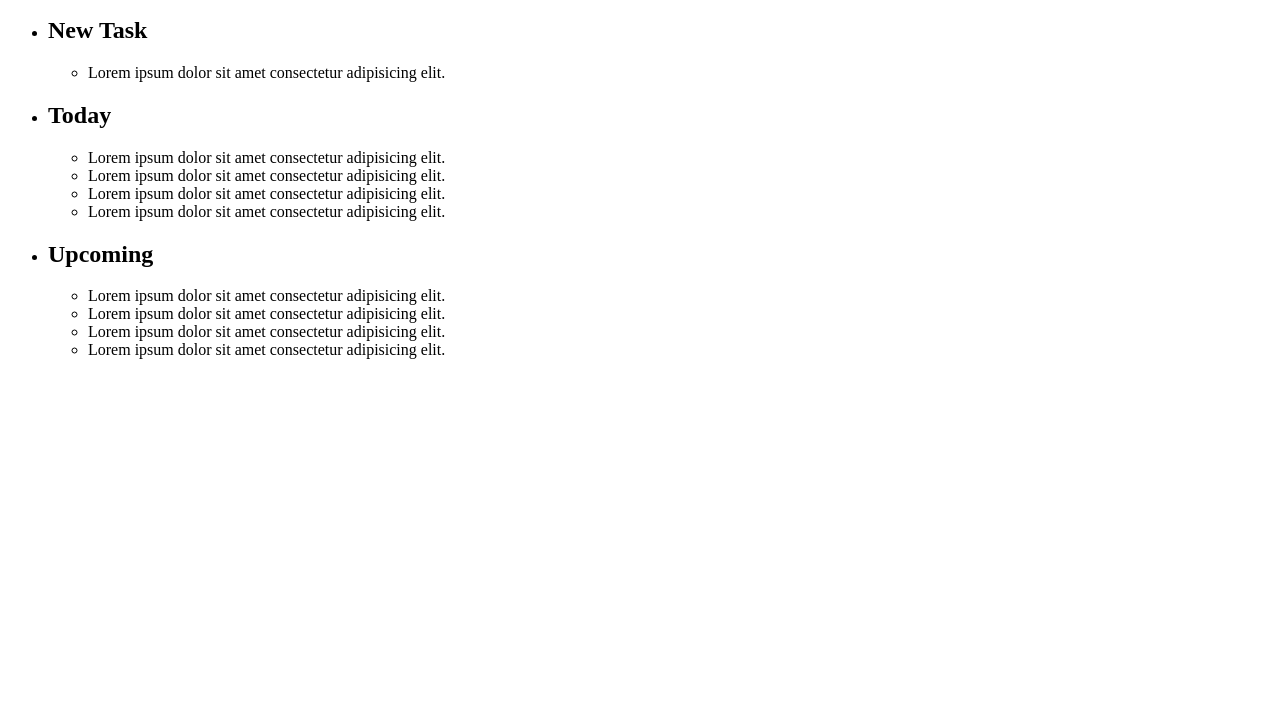
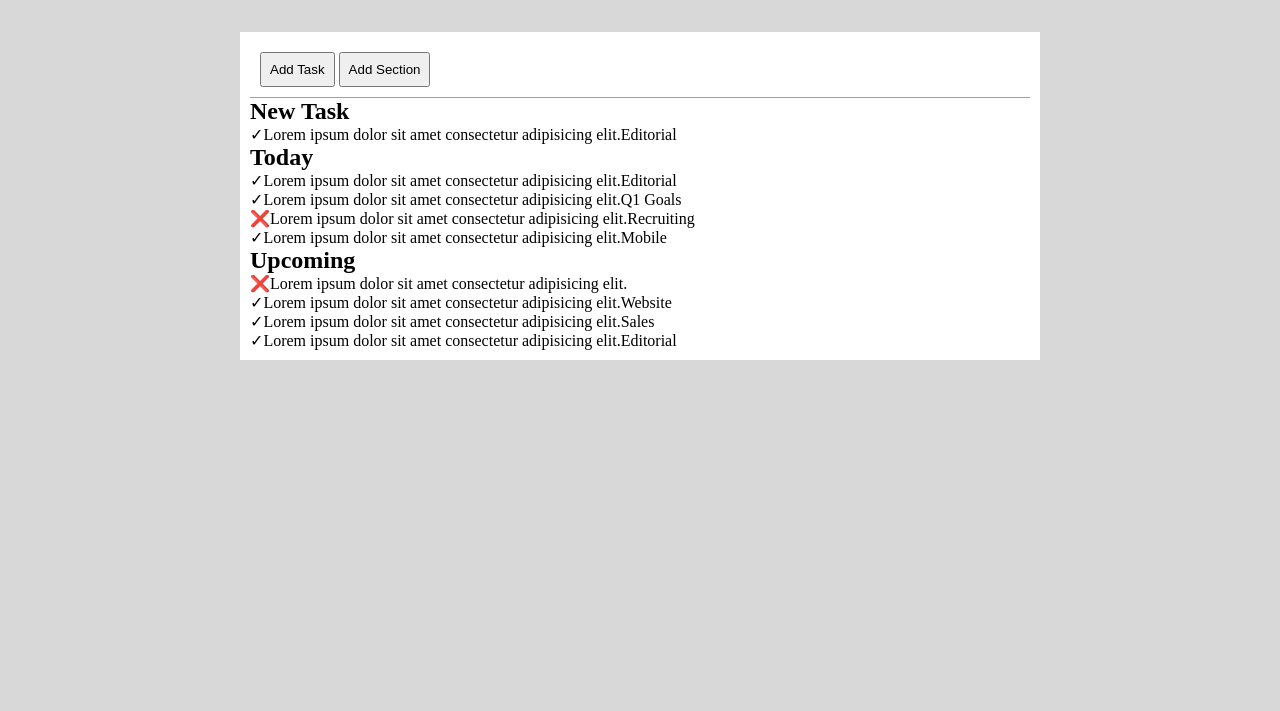
Before and after one commit to abrenga/html-css-toboolist, a plain HTML site: page index.html in a window 1280 px wide. Shown: the part 89-800 px from the top of the page. Drawn offline with Linux system fonts and the light colour scheme.

Commit message:
update: html add and create css file

```diff
--- a/css/style.css
+++ b/css/style.css
@@ -0,0 +1,53 @@
+* {
+
+    margin: 0;
+    padding: 0;
+    box-sizing: border-box;
+}
+
+ul li {
+    list-style: none;
+}
+
+body {
+    background-color: rgb(216, 216, 216);
+}
+
+.header_style {
+    background-color: white;
+
+
+}
+
+img {
+    width: 150px;
+    padding: 15px;
+}
+
+
+.section_button{
+    border-bottom: 1px solid rgb(161, 161, 161);
+    padding: 10px;
+}
+
+.button{
+   text-align: center;
+   padding: 8px;
+
+}
+
+
+.content{
+   padding: 60px 0;
+}
+.container {
+
+    max-width: 800px;
+    margin: 0 auto;
+
+}
+
+.card{
+    background-color: white;
+    padding: 10px;
+}
--- a/index.html
+++ b/index.html
@@ -13,36 +13,36 @@
     <header class="header_style">
         <img src="./img/Toboolist-logo.jpg" alt="logo_todolist">
     </header>
-    <main class="container">
-        <div>
+    <main class="content">
+        <div class="container card">
             <section class="section_button">
-                <button>Add Task</button>
-                <button>Add Section</button>
+                <button class="button blu_stl">Add Task</button>
+                <button class="button  white_stl">Add Section</button>
             </section>
             <ul>
                 <li>
                     <h2>New Task</h2>
                     <ul>
-                        <li><span>Lorem ipsum dolor sit amet consectetur adipisicing elit.</span></li>
+                        <li><span>&check;</span><span>Lorem ipsum dolor sit amet consectetur adipisicing elit.</span><span>Editorial</span></li>
                     </ul>
 
                 </li>
                 <li>
                     <h2>Today</h2>
                     <ul>
-                        <li><span>Lorem ipsum dolor sit amet consectetur adipisicing elit.</span></li>
-                        <li><span>Lorem ipsum dolor sit amet consectetur adipisicing elit.</span></li>
-                        <li><span>Lorem ipsum dolor sit amet consectetur adipisicing elit.</span></li>
-                        <li><span>Lorem ipsum dolor sit amet consectetur adipisicing elit.</span></li>
+                        <li><span>&check;</span><span>Lorem ipsum dolor sit amet consectetur adipisicing elit.</span><span>Editorial</span></li>
+                        <li><span>&check;</span><span>Lorem ipsum dolor sit amet consectetur adipisicing elit.</span><span>Q1 Goals</span></li>
+                        <li><span>&#10060;</span><span>Lorem ipsum dolor sit amet consectetur adipisicing elit.</span><span>Recruiting</span></li>
+                        <li><span>&check;</span><span>Lorem ipsum dolor sit amet consectetur adipisicing elit.</span><span>Mobile</span></li>
                     </ul>
                 </li>
                 <li>
                     <h2>Upcoming</h2>
                     <ul>
-                        <li><span>Lorem ipsum dolor sit amet consectetur adipisicing elit.</span></li>
-                        <li><span>Lorem ipsum dolor sit amet consectetur adipisicing elit.</span></li>
-                        <li><span>Lorem ipsum dolor sit amet consectetur adipisicing elit.</span></li>
-                        <li><span>Lorem ipsum dolor sit amet consectetur adipisicing elit.</span></li>
+                        <li><span>&#10060;</span><span>Lorem ipsum dolor sit amet consectetur adipisicing elit.</span></li>
+                        <li><span>&check;</span><span>Lorem ipsum dolor sit amet consectetur adipisicing elit.</span><span>Website</span></li>
+                        <li><span>&check;</span><span>Lorem ipsum dolor sit amet consectetur adipisicing elit.</span><span>Sales</span></li>
+                        <li><span>&check;</span><span>Lorem ipsum dolor sit amet consectetur adipisicing elit.</span><span>Editorial</span></li>
                     </ul>
                 </li>
             </ul>
```
